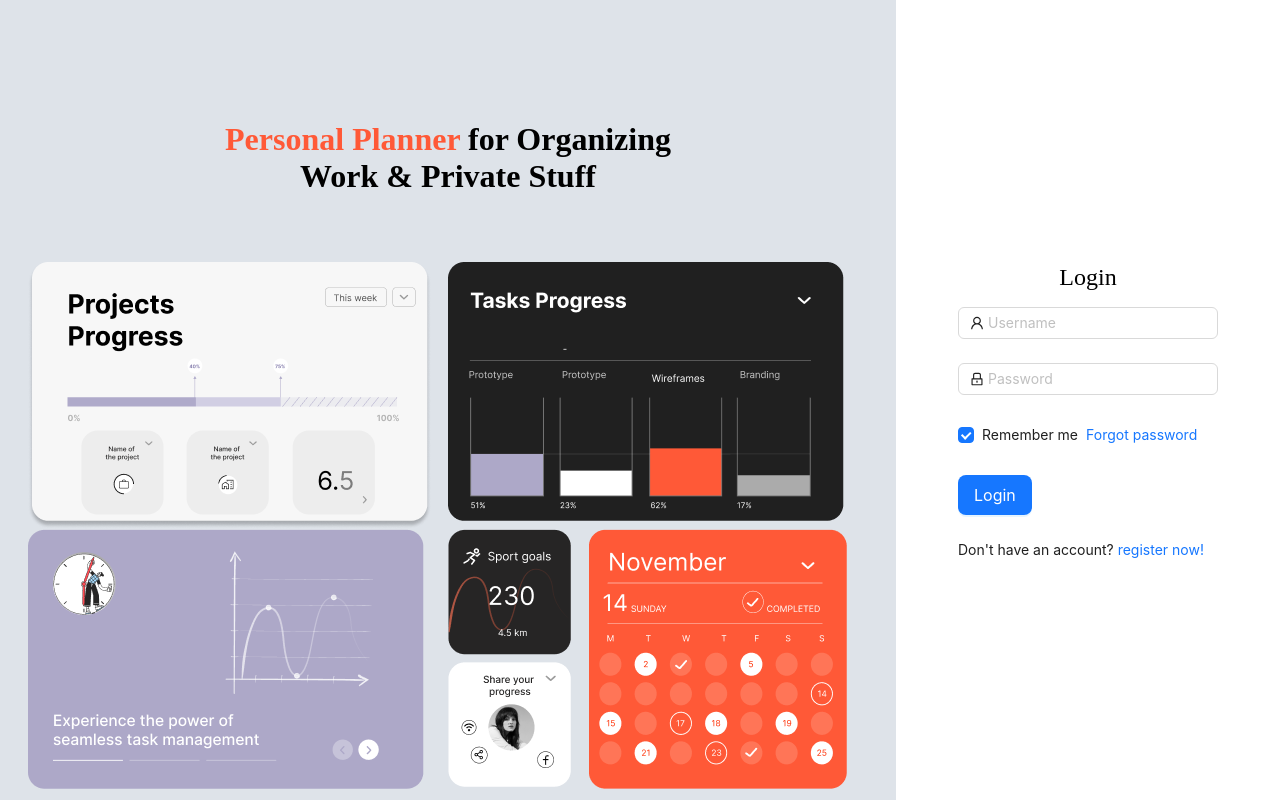
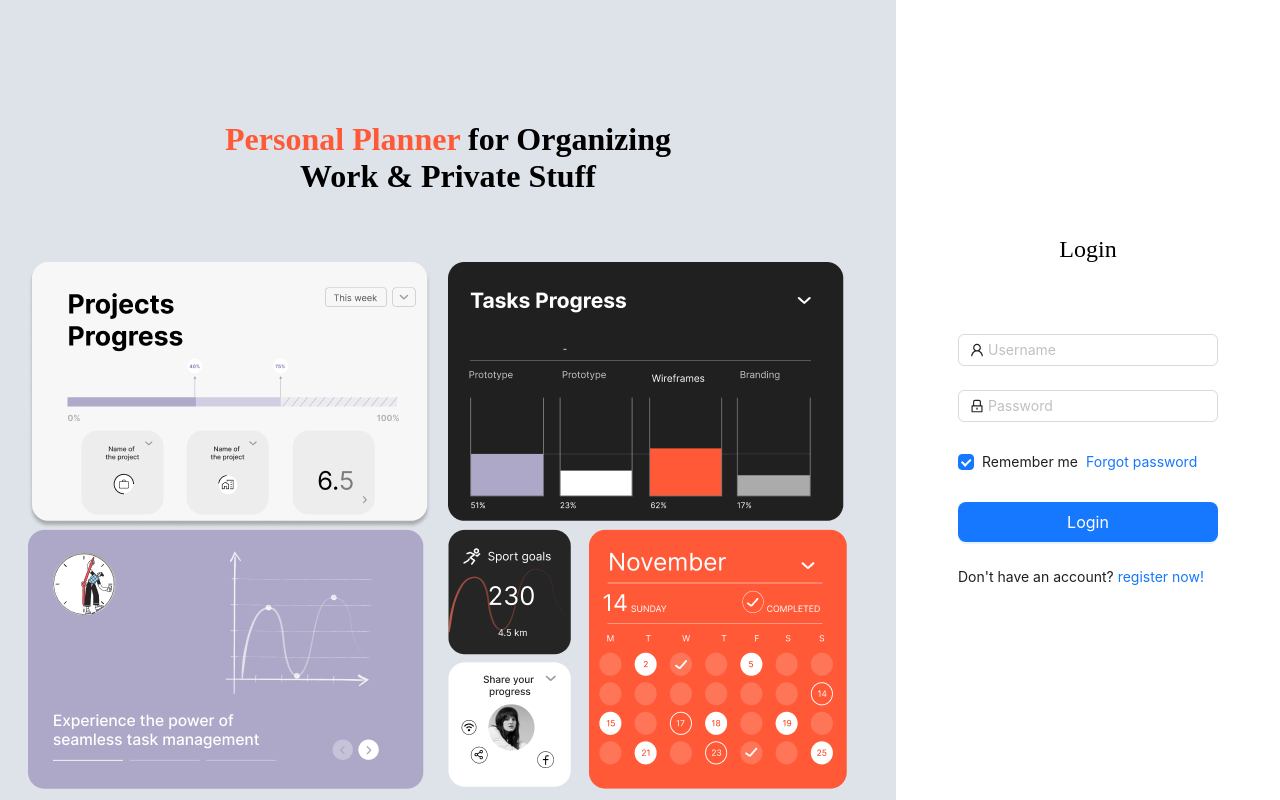
Before and after one commit to LiliAzatyan/time-wise-web, a React (Create React App) app: page / in a window 1280 px wide. Built offline with nearby package versions, Linux system fonts and the light colour scheme.

Commit message:
add google btn

```diff
--- a/package.json
+++ b/package.json
@@ -4,6 +4,7 @@
   "private": true,
   "dependencies": {
     "@ant-design/icons": "^5.3.1",
+    "@react-oauth/google": "^0.12.1",
     "@testing-library/jest-dom": "^5.17.0",
     "@testing-library/react": "^13.4.0",
     "@testing-library/user-event": "^13.5.0",
--- a/src/App.js
+++ b/src/App.js
@@ -12,6 +12,7 @@ import "./App.css";
 const App = () => {
 
   return (
+
     <BrowserRouter>
       <Header />
       <Routes>
--- a/src/pages/login-and-register/login/index.js
+++ b/src/pages/login-and-register/login/index.js
@@ -1,12 +1,15 @@
-import { LockOutlined, UserOutlined } from '@ant-design/icons';
-import { HOME } from '../../../components/constants/path';
-import { Button, Checkbox, Form, Input } from 'antd';
-import { useNavigate, Link } from 'react-router-dom';
+import { LockOutlined, UserOutlined } from "@ant-design/icons";
+import { HOME } from "../../../components/constants/path";
+import { Button, Checkbox, Form, Input } from "antd";
+import { useNavigate, Link } from "react-router-dom";
+import { GoogleLogin } from "@react-oauth/google";
 import { memo, useState } from "react";
+import useStyles from "../style";
 import React from "react";
 
 const Login = (props) => {
-    const{setShowLogin}=props;
+  const loginStyle = useStyles();
+  const { setShowLogin } = props;
   const [form] = Form.useForm();
   // const navigate = useNavigate();
 
@@ -16,7 +19,7 @@ const [loginSuccess, setLoginSuccess] = useState(false);
   console.log(users);
 
   const checkAccount = (username, password) => {
-    setLoginSuccess(false)
+    setLoginSuccess(false);
 
     for (const user of users) {
       console.log(user.email, username);
@@ -36,7 +39,6 @@ const [loginSuccess, setLoginSuccess] = useState(false);
     }
   };
 
-
   const onFinish = (values) => {
     if (values.username && values.password) {
       console.log("Success:", values);
@@ -49,9 +51,12 @@ const [loginSuccess, setLoginSuccess] = useState(false);
   const onFinishFailed = (errorInfo) => {
     console.log("Failed:", errorInfo);
   };
-
+  const responseMessage = (response) => {
+    console.log(response);
+  };
 
   return (
+    <>
       <Form
         name="normal_login"
         className="login-form"
@@ -60,23 +65,29 @@ const [loginSuccess, setLoginSuccess] = useState(false);
         }}
         onFinish={onFinish}
       >
+        <div className={loginStyle.buttonGoogleLogin}>
+          <GoogleLogin onSuccess={responseMessage} onError={errorMessage} />
+        </div>
         <Form.Item
           name="username"
           rules={[
             {
               required: true,
-            message: 'Please input your Username!',
+              message: "Please input your Username!",
             },
           ]}
         >
-        <Input prefix={<UserOutlined className="site-form-item-icon" />} placeholder="Username" />
+          <Input
+            prefix={<UserOutlined className="site-form-item-icon" />}
+            placeholder="Username"
+          />
         </Form.Item>
         <Form.Item
           name="password"
           rules={[
             {
               required: true,
-            message: 'Please input your Password!',
+              message: "Please input your Password!",
             },
           ]}
         >
@@ -95,7 +106,6 @@ const [loginSuccess, setLoginSuccess] = useState(false);
             Forgot password
           </a>
         </Form.Item>
-
         <Form.Item>
           {loginSuccess ? (
             <Link to="/home">
@@ -112,16 +122,18 @@ const [loginSuccess, setLoginSuccess] = useState(false);
                 disabled={
                   !form.isFieldsTouched(true) || form.isFieldsValidating()
                 }
+                className={loginStyle.loginButton}
               >
-
                 Login
               </Button>
               {errorMessage && <p style={{ color: "red" }}>{errorMessage}</p>}
             </>
           )}
         </Form.Item>
-      Don't have an account? <a onClick={()=>setShowLogin(false)}>register now!</a>
+        Don't have an account?{" "}
+        <a onClick={() => setShowLogin(false)}>register now!</a>
       </Form>
+    </>
   );
 };
 
--- a/src/pages/login-and-register/register/index.js
+++ b/src/pages/login-and-register/register/index.js
@@ -1,9 +1,6 @@
 import { Button, Form, Input } from "antd";
 import { memo } from "react";
-// import LeftSide from "./left-side";
-// import Register from "./register";
-// import useStyles from "./style";
-// import Login from "./login";
+
 import React from "react";
 let users = []
 const Register = (props) => {
--- a/src/pages/login-and-register/style.js
+++ b/src/pages/login-and-register/style.js
@@ -2,14 +2,21 @@ import { createUseStyles } from "react-jss";
 
 const useStyles = createUseStyles(
   {
-
     container: {
-      fontFamily:'interactive',
+      fontFamily: "interactive",
       backgroundColor: "#dee3e9",
       height: "100vh",
       display: "flex",
-       justifyContent: "space-between",
+      justifyContent: "space-between",
     },
+    buttonGoogleLogin: {
+      marginBottom: "15px",
+      width: "100%",
+    },
+    loginButton: {
+      width: "100%",
+    },
+
     left: {
       overflowY: "scroll",
       width: "70%",
@@ -124,7 +131,7 @@ const useStyles = createUseStyles(
       color: "black",
       marginRight: "60%",
       fontSize: "25px",
-      fontFamily:  "Helvetica Neue",
+      fontFamily: "Helvetica Neue",
     },
     one: {
       margin: "30px",
@@ -132,7 +139,7 @@ const useStyles = createUseStyles(
       justifyContent: "center",
       alignItems: "center",
       flexDirection: "column",
-    }
+    },
   },
   { name: "login" }
 );
```
Also changed, not shown: src/index.js (+7 -4 lines), 1 other file (tests, documents, lock files or other folders). Lines whose indentation alone changed are shown as unchanged.
